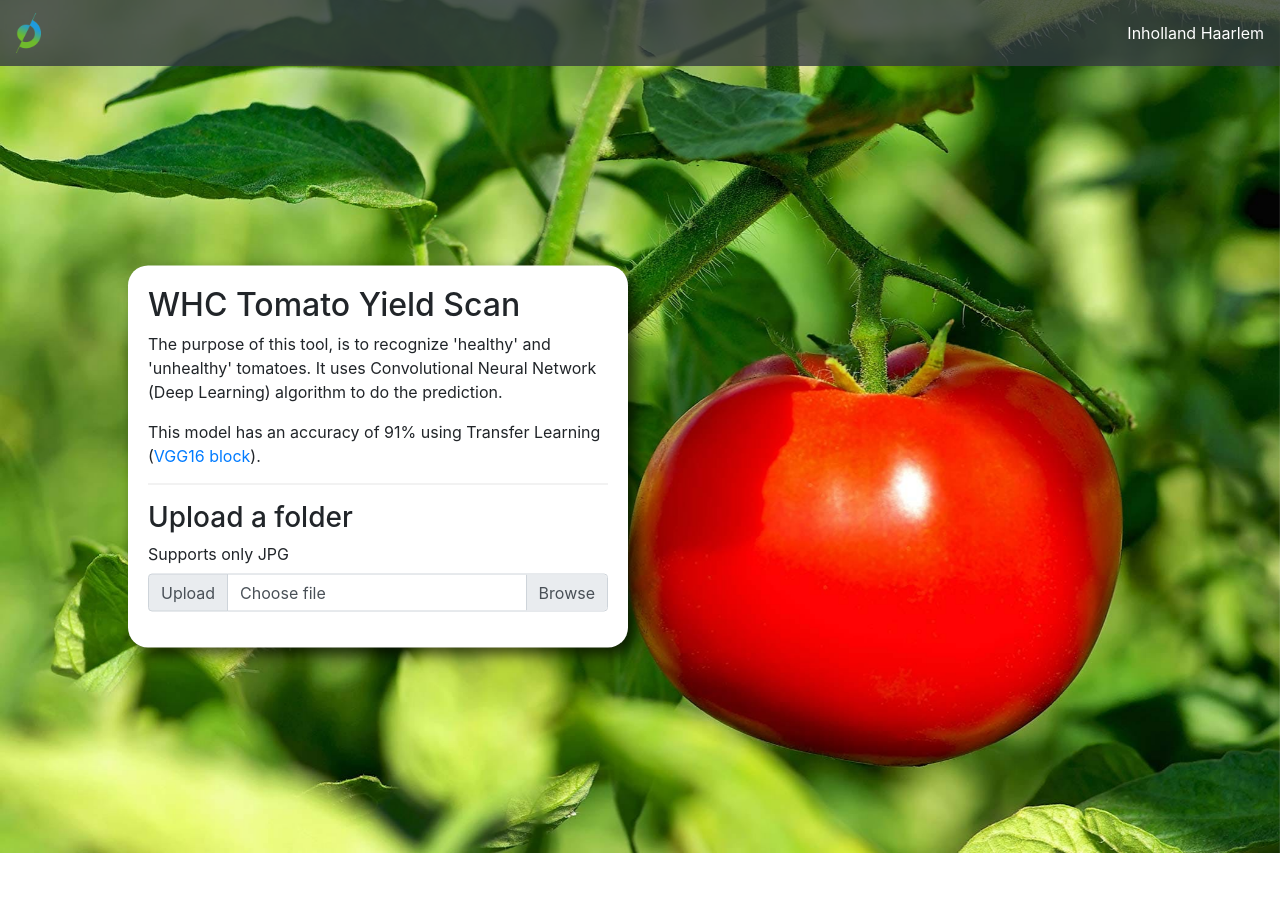
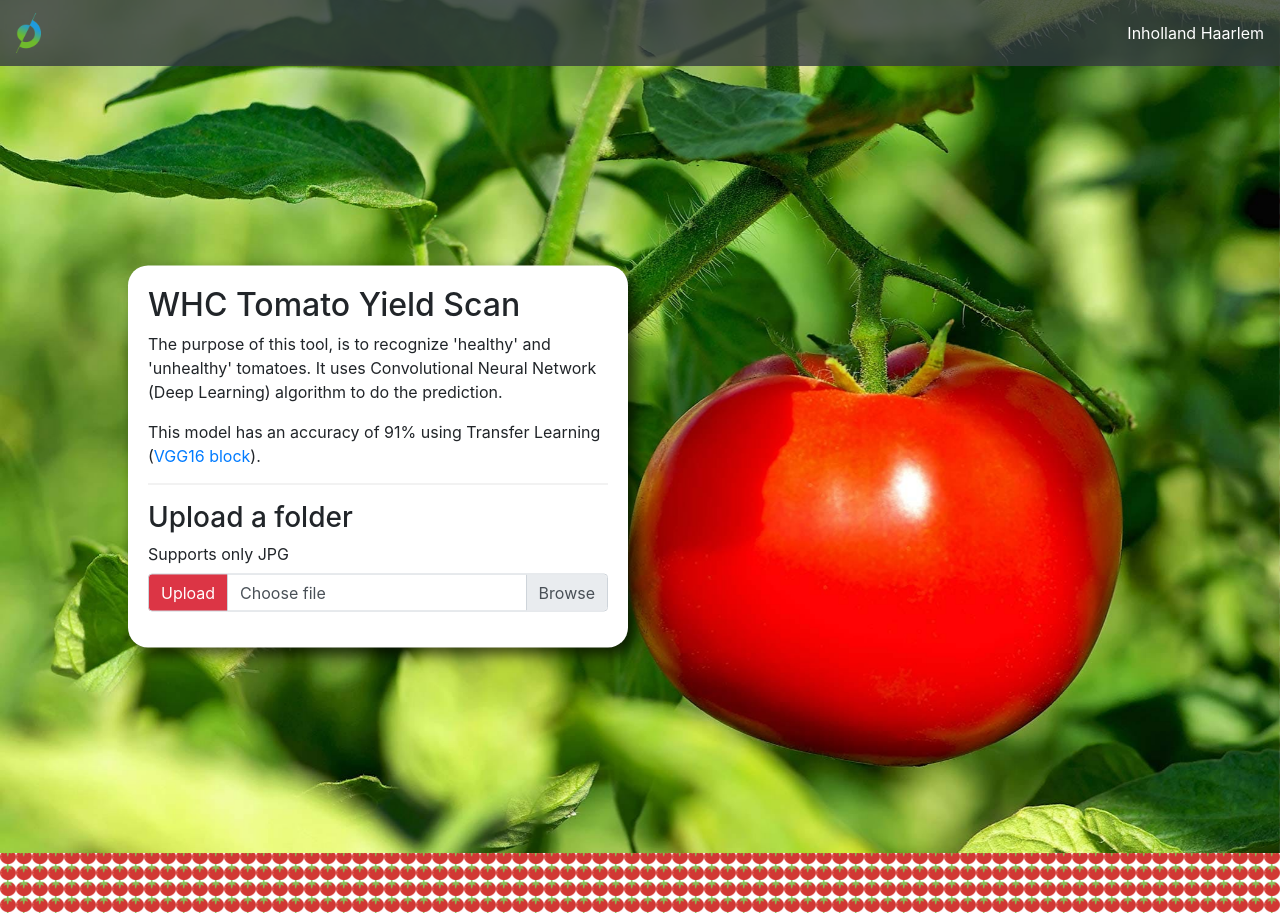
Before and after one commit to Jessevanduijne/4.2_WHC_Tomato_Yield_Scan, a Flask app: page / in a window 1280 px wide. Run offline with Flask 2, Linux system fonts and the light colour scheme; some libraries are stand-ins or nearby versions.

Commit message:
Upload button red.

```diff
--- a/App/static/style.css
+++ b/App/static/style.css
@@ -33,3 +33,8 @@
 .results {
     margin-top: 80px;;
 }
+
+body {
+    background-image: url('favicon-16x16.png');
+    background-repeat: repeat;
+}
--- a/App/templates/predict.html
+++ b/App/templates/predict.html
@@ -27,7 +27,7 @@
 
                 <div class="input-group mb-3">
                     <div class="input-group-prepend">
-                      <button class="input-group-text" id="inputGroupFileAddon01" type="submit">Upload</button>
+                      <button class="input-group-text bg-danger text-white" id="inputGroupFileAddon01" type="submit">Upload</button>
                     </div>
                     <div class="custom-file">
                       <input type="file" class="custom-file-input" id="image-selector" name="image[]" aria-describedby="inputGroupFileAddon01" webkitdirectory mozdirectory>
```
